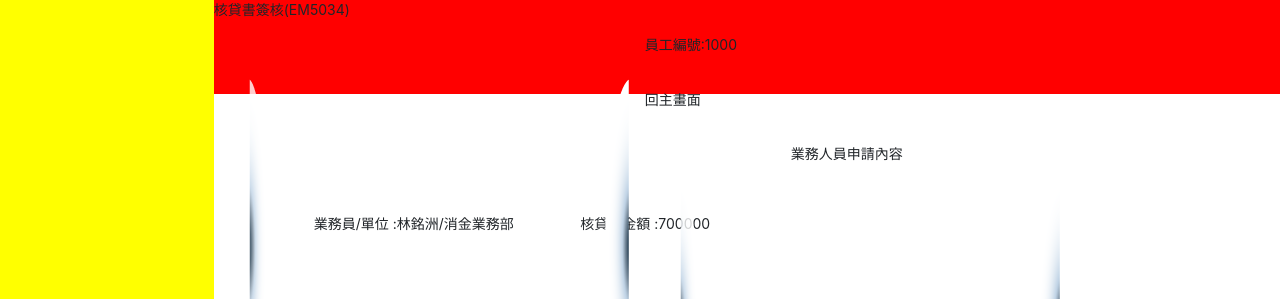
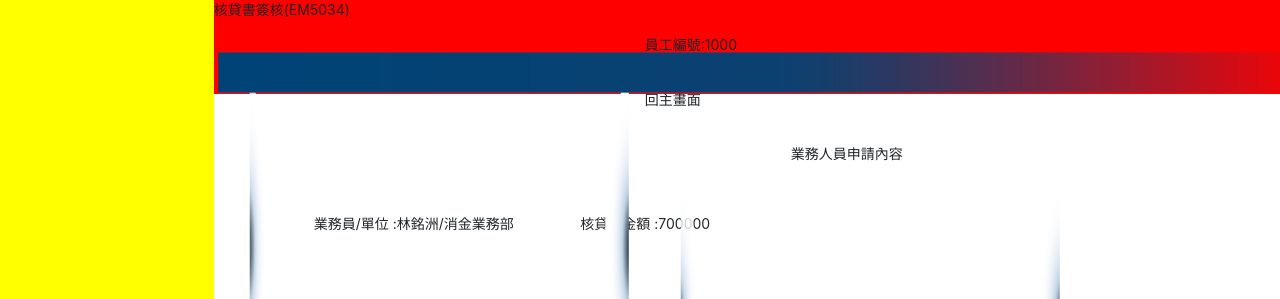
Before and after one commit to Xiao75896453/bank1, a plain HTML site: page index.html in a window 1280 px wide. Shown: the top 299 px of the page. Drawn offline with nearby package versions, Linux system fonts and the light colour scheme.

Commit message:
Update index.html

```diff
--- a/index.html
+++ b/index.html
@@ -812,7 +812,7 @@
 
         </div>
         <div id="S3row2">
-            <img src="assets/media/59688486_2244594368933317_2737628101683970048_n.png" >
+            <img src="assets/media/59688486_2244594368933317_2737628101683970048_n.png" style="    height: 123%;    position: absolute;    left: 0;    bottom: -3px;">
             <div class="S3r2item1">
                 <p>同意</p>
                 <div class="S3r2picture1">
```
